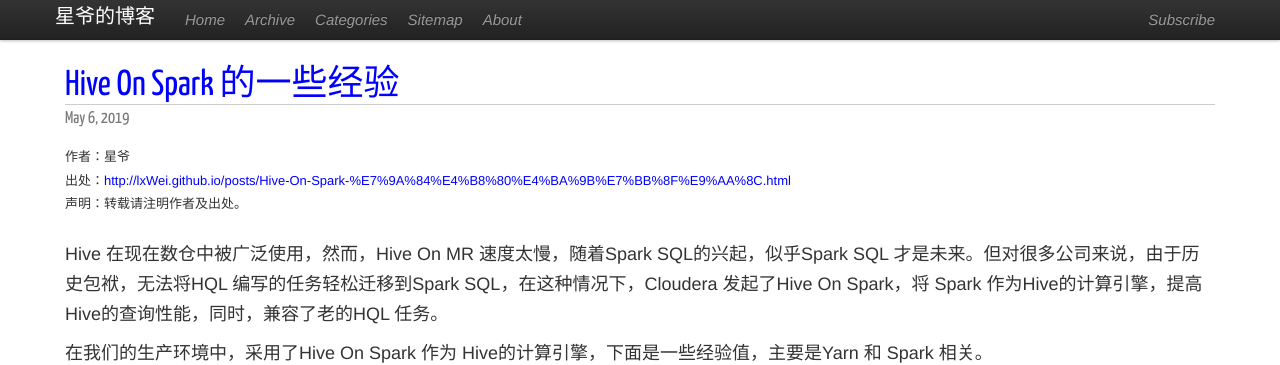
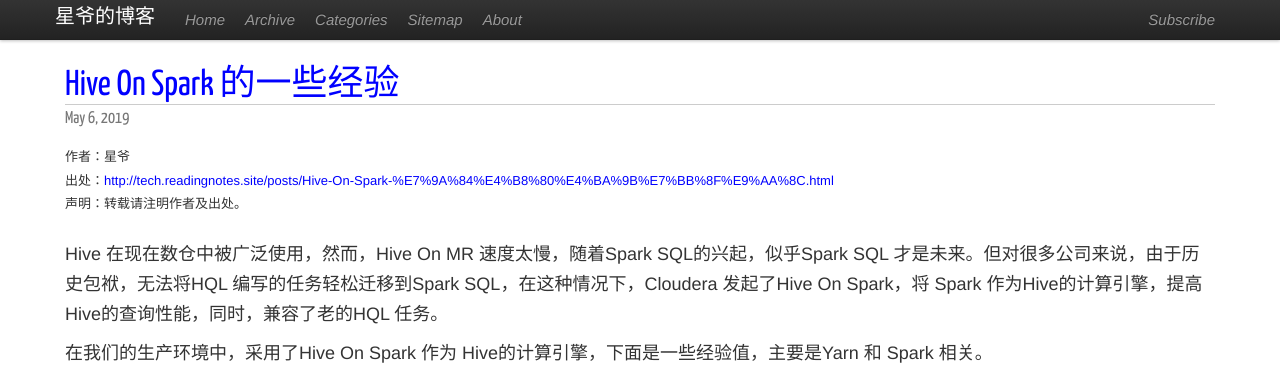
Before and after one commit to lxWei/lxwei.github.com, a Jekyll site: the page built from index.html, in a window 1280 px wide and 900 px high. Shown: the top 365 px of the window. Built offline with Jekyll 4.4.1, drawn with Linux system fonts in a browser that asks for light colours; nearby versions of some CDN libraries.

Commit message:
Update index.html

```diff
--- a/index.html
+++ b/index.html
@@ -13,7 +13,7 @@
 </div>
 <div style="line-height:180%;">
   作者：星爷<br>
-  出处：<a href="{{ first_post.url }}">http://lxWei.github.io{{ first_post.url }}</a><br>
+  出处：<a href="{{ first_post.url }}">http://tech.readingnotes.site{{ first_post.url }}</a><br>
   声明：转载请注明作者及出处。<br><br>
 </div>
 {{ first_post.content }}
```
